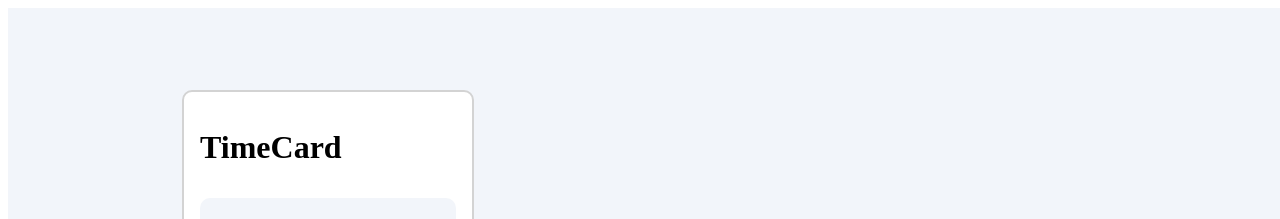
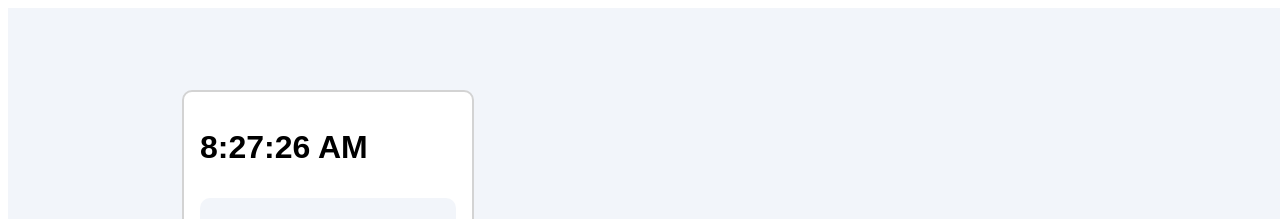
Before and after one commit to justusbruegmann/stechuhr, a Next.js app: page /timecard in a window 1280 px wide. Shown: the top 219 px of the page. Built offline with nearby package versions, Linux system fonts and the light colour scheme.

Commit message:
static clock added

```diff
--- a/src/pages/timecard.module.css
+++ b/src/pages/timecard.module.css
@@ -67,3 +67,10 @@
     font-family: Arial, Helvetica, sans-serif;
     font-weight: bold;
 }
+
+.timeStyle{
+    font-size: 2rem ;
+    color: black;
+    font-family: Arial, Helvetica, sans-serif;
+    font-weight: bold;
+}
--- a/src/pages/timecard.tsx
+++ b/src/pages/timecard.tsx
@@ -2,10 +2,12 @@ import Button from "@/components/Button";
 import Styles from "./timecard.module.css";
 
 export default function Timecard() {
+    const time = new Date();
     return (
+
         <div className={`${Styles["background"]}`}>
             <div className={`${Styles["card"]}`}>
-                    <h1>TimeCard</h1>
+                    <h1 className={`${Styles["timeStyle"]}`}>{time.toLocaleTimeString()}</h1>
                 <div className={`${Styles["statusDiv"]}`}>
                     <span className={`${Styles["standardTextHeader"]}`}>Status</span>
                     <span className={`${Styles["standardTextBody"]}`}>Nicht im Dienst</span>
```
